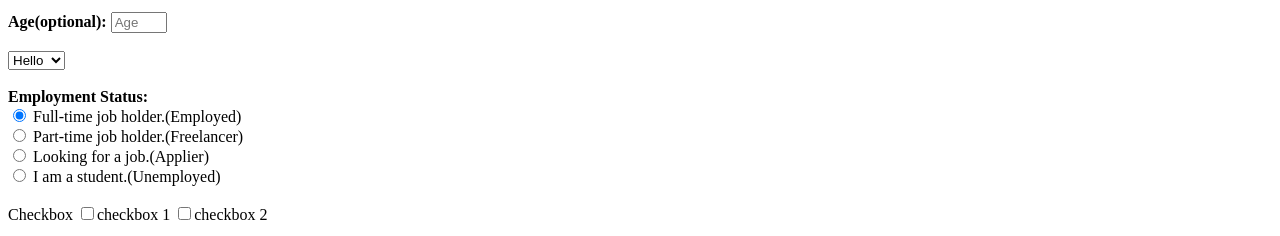
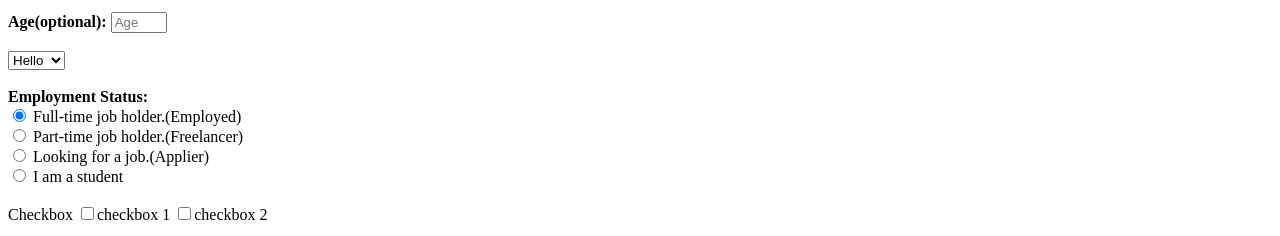
Before and after one commit to Peter-Dumbari/Muhammad-Peter, a plain HTML site: page index.html in a window 1280 px wide. Shown: the part 198-434 px from the top of the page. Drawn offline with Linux system fonts and the light colour scheme.

Commit message:
update few things

```diff
--- a/index.html
+++ b/index.html
@@ -38,7 +38,7 @@
         holder.(Employed)<br>
         <input type="radio" class="radio-inline" name="gender" value="freelancer"> Part-time job holder.(Freelancer)<br>
         <input type="radio" class="radio-inline" name="gender" value="applier"> Looking for a job.(Applier)<br>
-        <input type="radio" class="radio-inline" name="gender" value="unemployed"> I am a student.(Unemployed)
+        <input type="radio" class="radio-inline" name="gender" value="unemployed"> I am a student
       </div>
       <br />
       <label id="checkbox-label">Checkbox</label>
```
